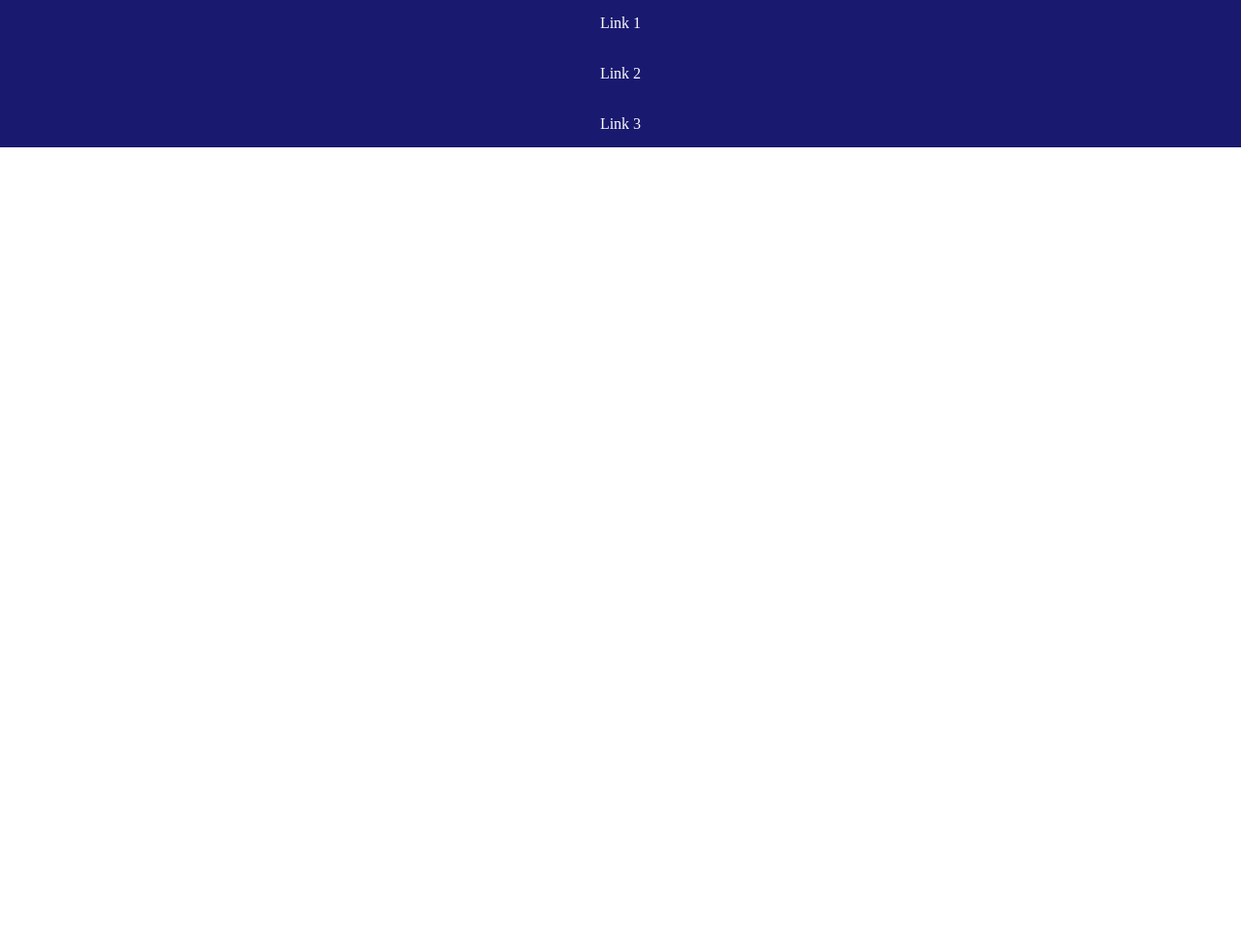
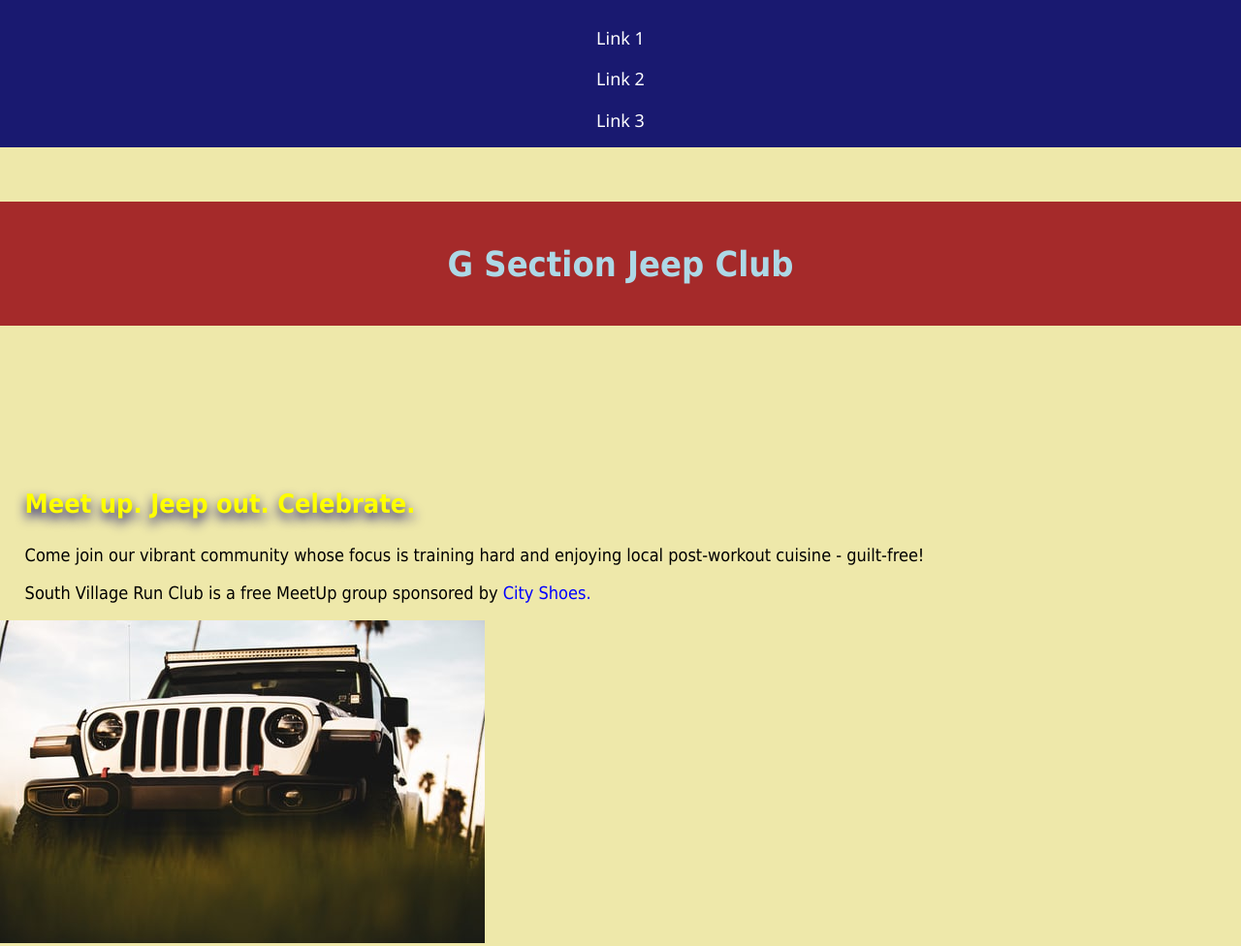
Before and after one commit to goose200782/Codecademy-Responsive-Club-Website, a plain HTML site: page index.html in a window 1280 px wide. Shown: the whole page at 97% size. Before the commit the page ends 800 px from the top, so only its background shows below. Drawn offline with Linux system fonts and the light colour scheme.

Commit message:
Added first picture in main section

```diff
--- a/index.html
+++ b/index.html
@@ -5,17 +5,30 @@
     <meta http-equiv="X-UA-Compatible" content="IE=edge">
     <meta name="viewport" content="width=device-width, initial-scale=1.0">
     <title>Codecademy-Responsive-Club-Website</title>
-    <link rel="stylesheet" type="text/css" href="./style.css">
+    <link rel="stylesheet" type="text/css" href="./resources/css/style.css">
 </head>
 <body>
-    <div class="page">
+    <header>
         <nav>
             <div><a href="">Link 1</a></div>
             <div><a href="">Link 2</a></div>
             <div><a href="">Link 3</a></div>
         </nav>
+    </header>
 
-    </div>
+    <main>
+        <div class="banner"><h1>G Section Jeep Club</h1></div>
+        <summary>
+            <h3>Meet up. Jeep out. Celebrate.</h3>
+            <p>
+                Come join our vibrant community whose focus is training hard and enjoying local post-workout cuisine - guilt-free!
+            </p>
+            <p>
+                South Village Run Club is a free MeetUp group sponsored by <a href="">City Shoes.</a>
+            </p>
+        </summary>
+        <img src="./resources/images/photo-1579044517470-66fbc201908d.jpg" alt="white jeep front profile" >
+    </main>
 
 </body>
 </html>
--- /dev/null
+++ b/resources/css/style.css
@@ -0,0 +1,73 @@
+html{
+    font-size: 18px;
+}
+
+body{
+    margin: 0;
+    background-color: palegoldenrod;
+}
+
+header{
+    display: flex;
+    flex-direction: column;
+    justify-content: flex-end;
+    align-items: center;
+    height: 19vh;
+    background-color: midnightblue;
+    color: white;
+}
+
+nav{
+    display:flex;
+    flex-direction: column;
+    height: 72%;
+    width: 25%;
+    justify-content: space-between;
+    text-align: center;
+    margin-bottom: 2vh;
+    font-family:'Segoe UI', Tahoma, Geneva, Verdana, sans-serif;
+}
+
+a{
+    color:white;
+    text-decoration: none;
+    font-weight: 300;
+}
+
+a:visited{
+    color: white;
+}
+
+a:hover{
+    color: lightblue;
+}
+
+.banner{
+    display: flex;
+    margin-top: 7vh;
+    height: 16vh;
+    background-color: brown;
+    color: lightblue;
+    text-align: center;
+    justify-content: center;
+    align-items: center;
+    font-family:'1Segoe UI', Tahoma, Geneva, Verdana, sans-serif;
+    font-weight: 200;
+}
+
+summary{
+    margin-top: 21vh;
+    margin-left: 2vw;;
+    font-family:'1Segoe UI', Tahoma, Geneva, Verdana, sans-serif;
+}
+
+summary > h3{
+    font-size: 1.5rem;
+    color: yellow;
+    text-shadow: 0 0.3125rem 0.625rem midnightblue;
+}
+
+summary > p > a:visited{
+    color: blue;
+    text-shadow: 0 0.3125rem 0.625rem midnightblue;
+}
--- a/style.css
+++ /dev/null
@@ -1,31 +0,0 @@
-body{
-    margin: 0;
-}
-
-nav{
-    display:flex;
-    flex-direction: column;
-    height: 80%;
-    width: 25%;
-    justify-content: space-between;
-    text-align: center;
-}
-
-a{
-    color:white;
-    text-decoration: none;
-}
-
-a:visited{
-    color: white;
-}
-
-.page{
-    display: flex;
-    flex-direction: column;
-    justify-content: center;
-    align-items: center;
-    height: 19vh;
-    background-color: midnightblue;
-    color: white;
-}
```
Also changed, not shown: resources/images/photo-1579044517470-66fbc201908d.jpg (added).
